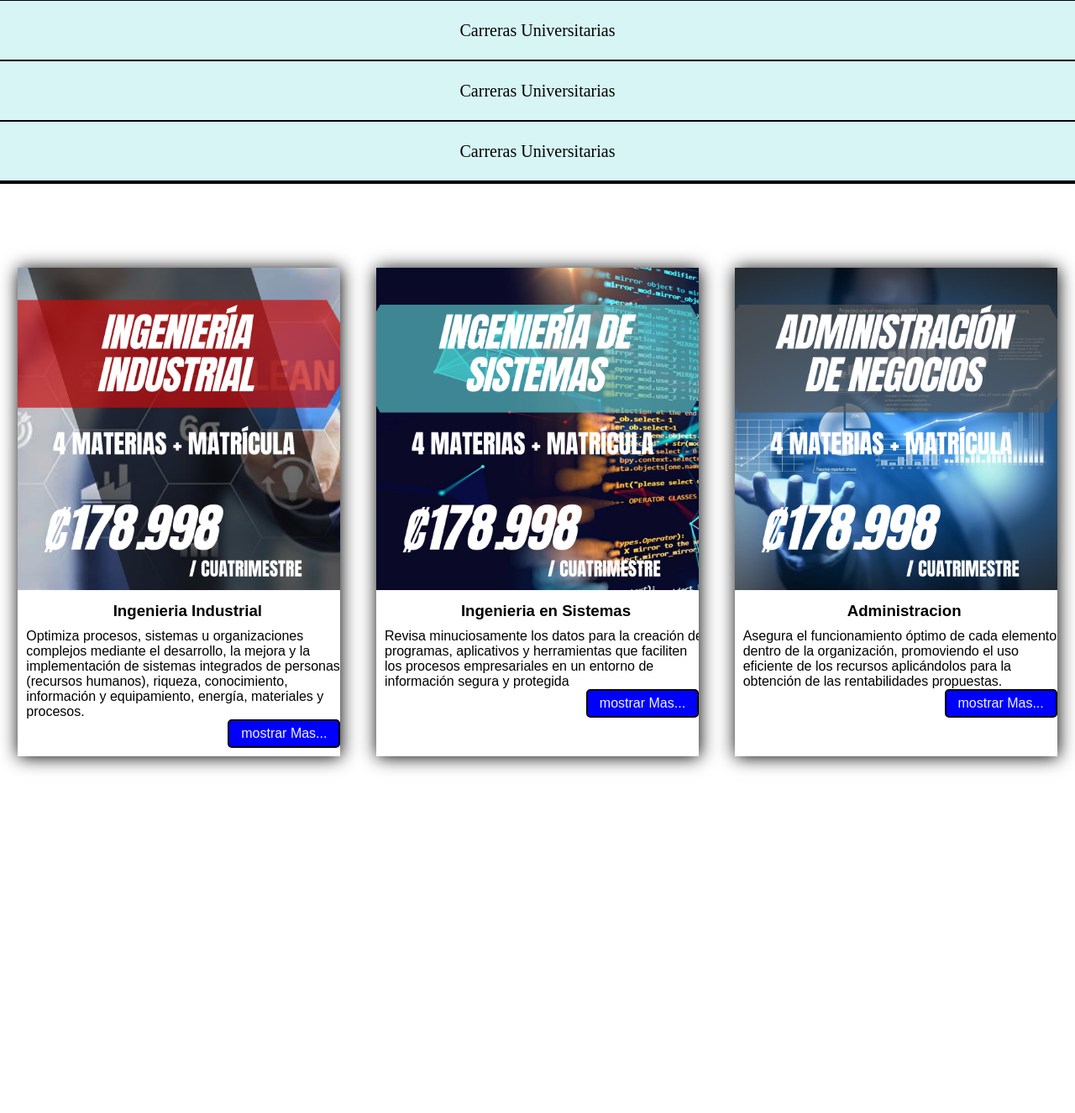
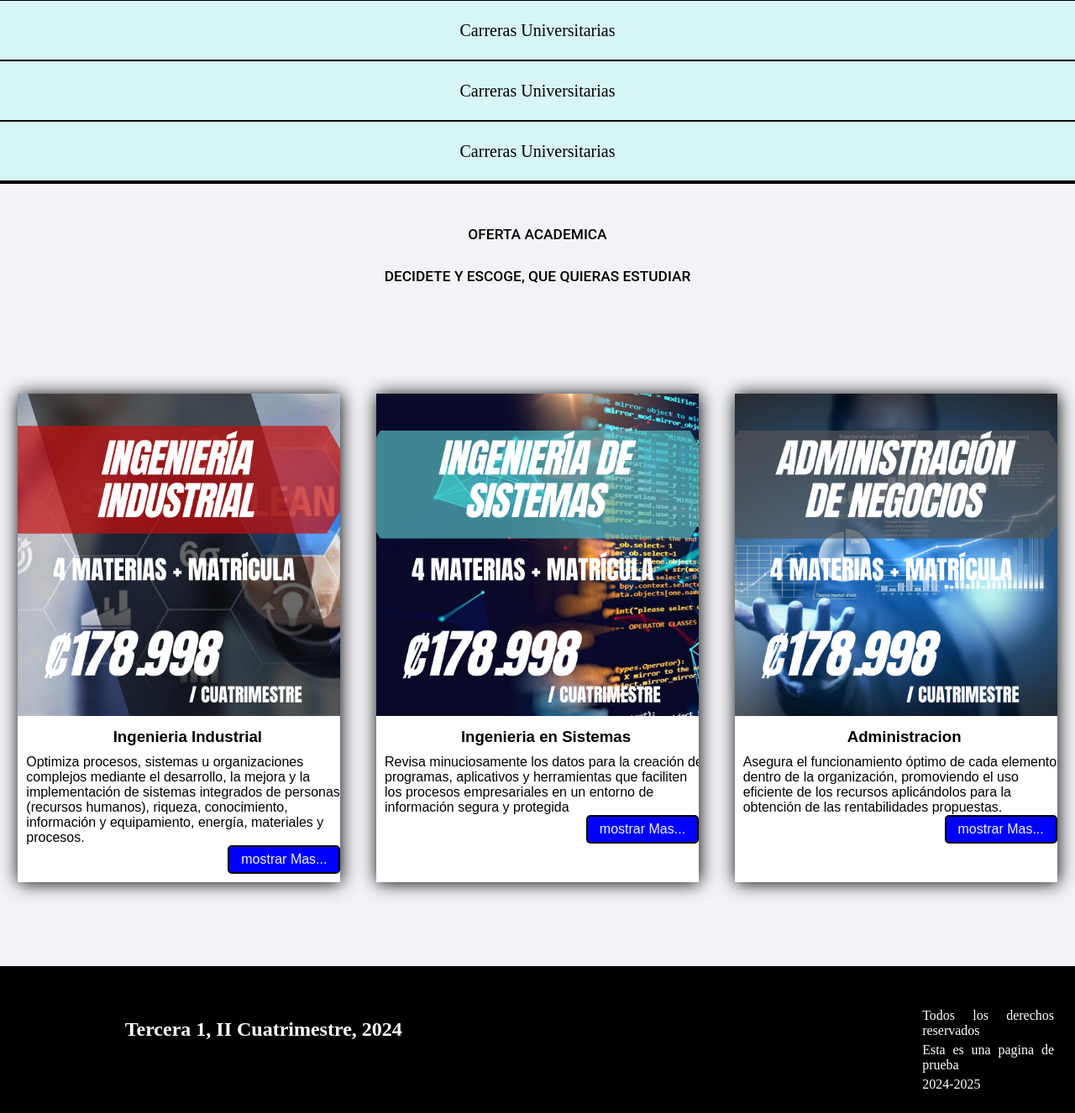
Before and after one commit to Jmr911/IIC-2024-Tercera-Gen1, a PHP site: page / in a window 1280 px wide. Shown: the part 1561-2887 px from the top of the page at 84% size. Before the commit the page ends 2480 px from the top, so only its background shows below. Run offline with PHP 8.4, Linux system fonts and the light colour scheme.

Commit message:
Ultima Clase

```diff
--- a/index.php
+++ b/index.php
@@ -15,9 +15,15 @@
     <div class="main-accordion-container">
     </div>
 
+    <div class= 'mid-info'>
+        <p class="mid-info-title">Oferta Academica</p>
+        <p class="mid-info-title">Decidete y escoge, que quieras estudiar</p>
+    </div>
+
     <div class= 'card-list'>
     </div>
+
+
 </body>
 
-
 <?php require_once "./parte_Inferior.php" ?>
--- a/parte_inferior.php
+++ b/parte_inferior.php
@@ -1,3 +1,15 @@
+<footer>
+<div class="footer-izquierda">
+<h2>Tercera 1, II Cuatrimestre, 2024</h2>
+</div>
+
+<div class="footer-derecha">
+<p>Todos los derechos reservados</p>
+<p>Esta es una pagina de prueba</p>
+<p>2024-2025</p>
+</div>
+</footer>
+
 <script src="./script/hamburger-icon.js"></script>
 <script src="./script/accordion.js"></script>
 <script src="./script/cards.js"></script>
--- a/styles/main.css
+++ b/styles/main.css
@@ -155,14 +155,47 @@ menu {
     width: 1140px;
 }
 
+.mid-info {
+    width: 100%;
+    height: auto;
+    background-color: #f2f3f6;
+    display: flex;
+    flex-direction: column;
+    align-items: center;
+    justify-content: center;
+    flex-direction: column;
+    padding-top: 50px;
+}
+
+.mid-info-title {
+    font-size: 13pt;
+    font-weight: 500;
+    text-transform: uppercase;
+    padding-bottom: 30px;
+    font-family: "Roboto", "sans-sefir";
+}
+
+.mid-info-desc {
+    display: flex;
+    flex-direction: column;
+    align-items: center;
+    justify-content: center;
+    width: 500px;
+    font-size: 36pt;
+    font-family: "Roboto", "sans-sefir";
+    font-weight: 700;
+    text-align: center;
+}
+
 
 
 .card-list {
+    background-color: #f2f3f6;
     display: flex;
     justify-content: space-around;
     flex-wrap: wrap;
     padding: 100px 0;
-    /* background-color: #f2f3f6; */
+
 }
 
 
@@ -242,13 +275,47 @@ menu {
 }
 
 
+footer {
+    background-color: black;
+    color: white;
+    width: 100%;
+    height: 150px;
+    display: flex;
+    flex-direction: row;
+    padding-bottom: 25px;
+}
+.footer-izquierda {
+    /* background-color: cornflowerblue; */
+    width: 50%;
+    height: 100%;
+    display: flex;
+    flex-direction: row;
+    align-items: center;
+    justify-content: center;
+}
+.footer-derecha {
+    width: 50%;
+    height: 150px;
+    display: flex;
+    flex-direction: column;
+    align-items: flex-end;
+    justify-content: flex-end;
+    padding-right: 25px;
+}
+.footer-derecha p {
+    width: 25%;
+    padding-top: 5px;
+    text-align: justify;
+}
 
-
-
+.ing-industrial{
+    width: 100%;
+    height: 1000px;
+}
 
 
 @media (max-width: 1025px) {
-    .menu-container{
+    .menu-container {
         width: 50%;
         height: 100%;
         display: flex;
@@ -284,7 +351,7 @@ menu {
         border-radius: 3px;
     }
 
-    .menu-open .menu-derecha{
+    .menu-open .menu-derecha {
         z-index: -2;
         width: auto;
         height: auto;
@@ -292,14 +359,14 @@ menu {
         flex-direction: column;
         justify-content: center;
         align-items: center;
-        background-color:aliceblue;
+        background-color: aliceblue;
         border: 2px solid black;
         border-radius: 15px;
         font-size: 50px;
         padding: 10px 20px;
     }
 
-    .enlaces-menu-derecha{
+    .enlaces-menu-derecha {
         width: 100%;
         text-align: center;
         padding: 5px 0 5px 0;
@@ -309,32 +376,51 @@ menu {
         width: 90%;
     }
 
-    .card-list{
+    .card-list {
         justify-content: column;
 
     }
-    .card-item{
+
+    .card-item {
         width: 90%;
         margin: 30px 0;
     }
-    .card-title{
+
+    .card-title {
         font-size: 50px;
         margin-bottom: 20px;
     }
-    .card-desc{
+
+    .card-desc {
         font-size: 33px;
         height: 220px;
     }
 
-    .card-cta{
+    .card-cta {
         width: 300px;
         font-size: 40px;
         height: 80px;
     }
 
+    footer {
+        flex-direction: column;
+        height: 270px;
+    }
+    .footer-izquierda {
+        width: 100%;
+        font-size: 30px;
+    }
+    .footer-derecha {
+        width: 100%;
+        align-items: center;
+        justify-content: center;
+        font-size: 20px;
+    }
+    .footer-derecha p {
+        padding-top: 5px;
+        text-align: center;
+    }
 }
-
-
 
 
 /* /TRABAJAMOS RESPONSIVE/ */
```
Also changed, not shown: Ingenieria-Industrial.php (+7 -0 lines).
